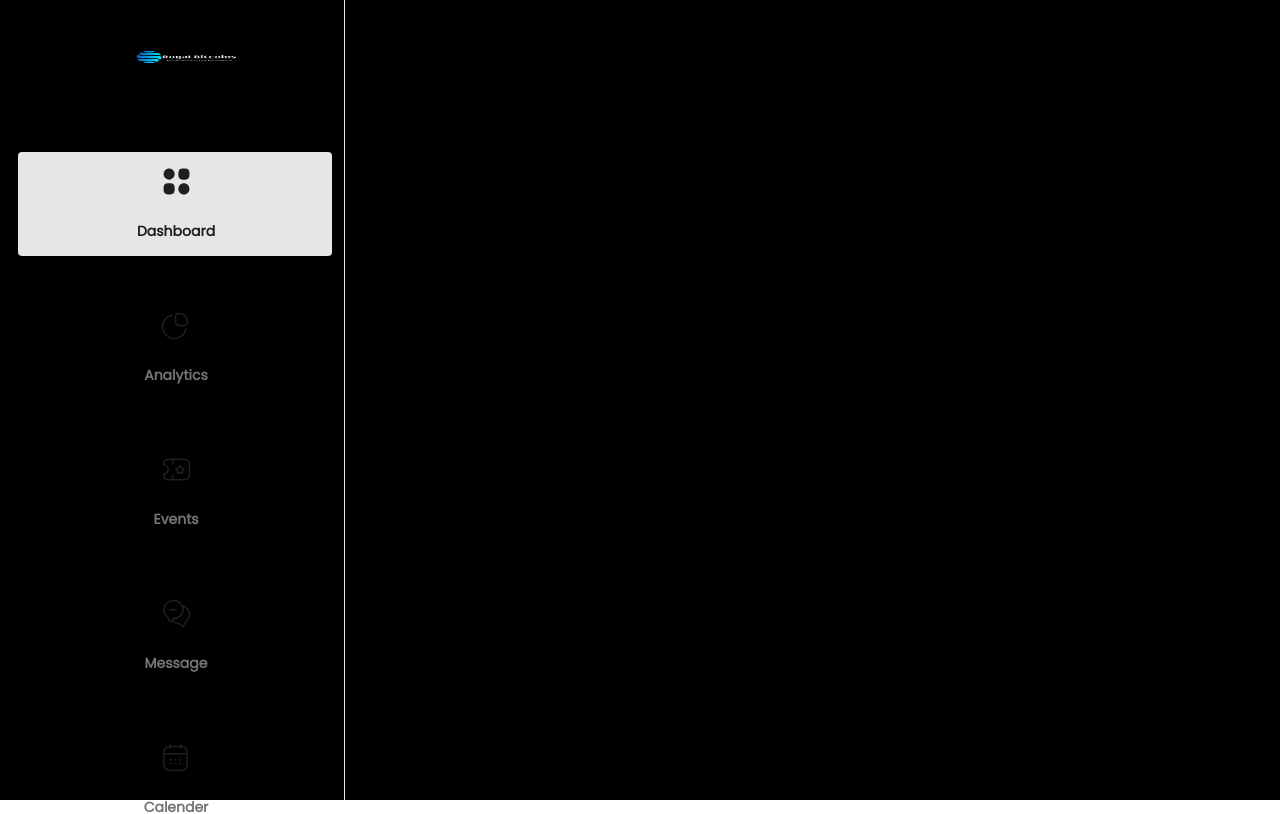
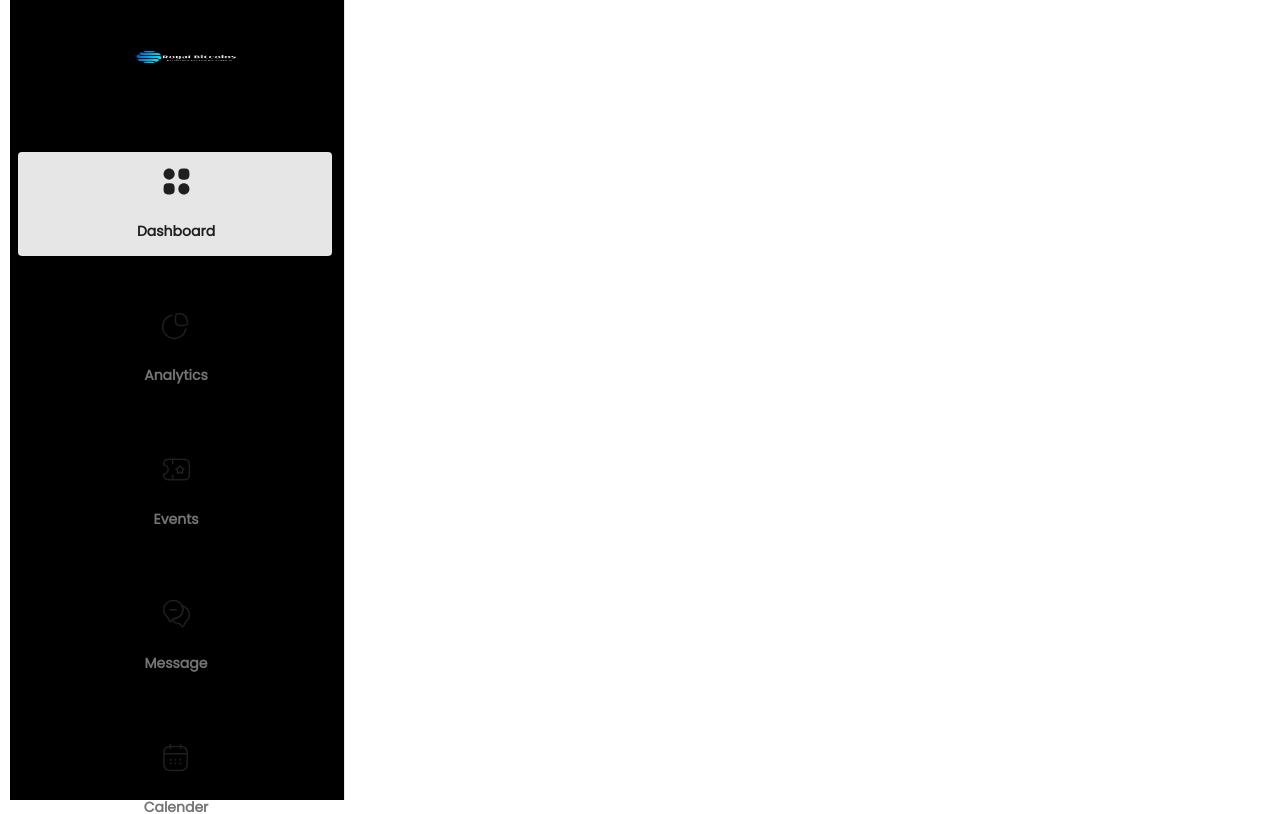
Before and after one commit to MuhammadAhsan7866/MLM, a Next.js app: page /Dashboard in a window 1280 px wide. Shown: the top 814 px of the page. Built offline with nearby package versions, Linux system fonts and the light colour scheme.

Commit message:
custom user dahsboard

```diff
--- a/src/components/app/Flok/UserDahboard/DashboardUser.jsx
+++ b/src/components/app/Flok/UserDahboard/DashboardUser.jsx
@@ -44,7 +44,7 @@ const DashboardUser = () => {
   };
 
   return (
-    <Box px="10px" position={"relative"} bg='black'>
+    <Box px="10px" position={"relative"} >
       <Flex flexDirection={{ base: "column", lg: "row" }}>
         {/* Sidebar */}
         <Box
```
